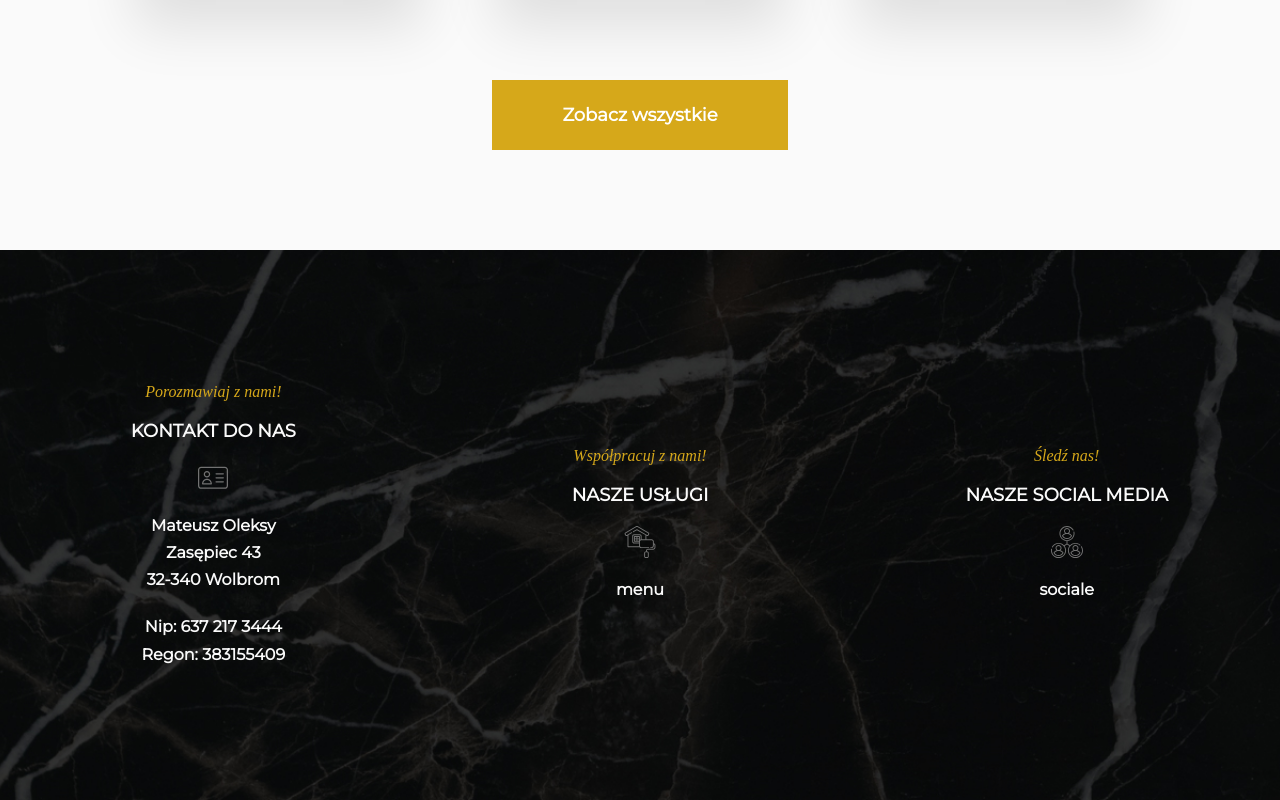
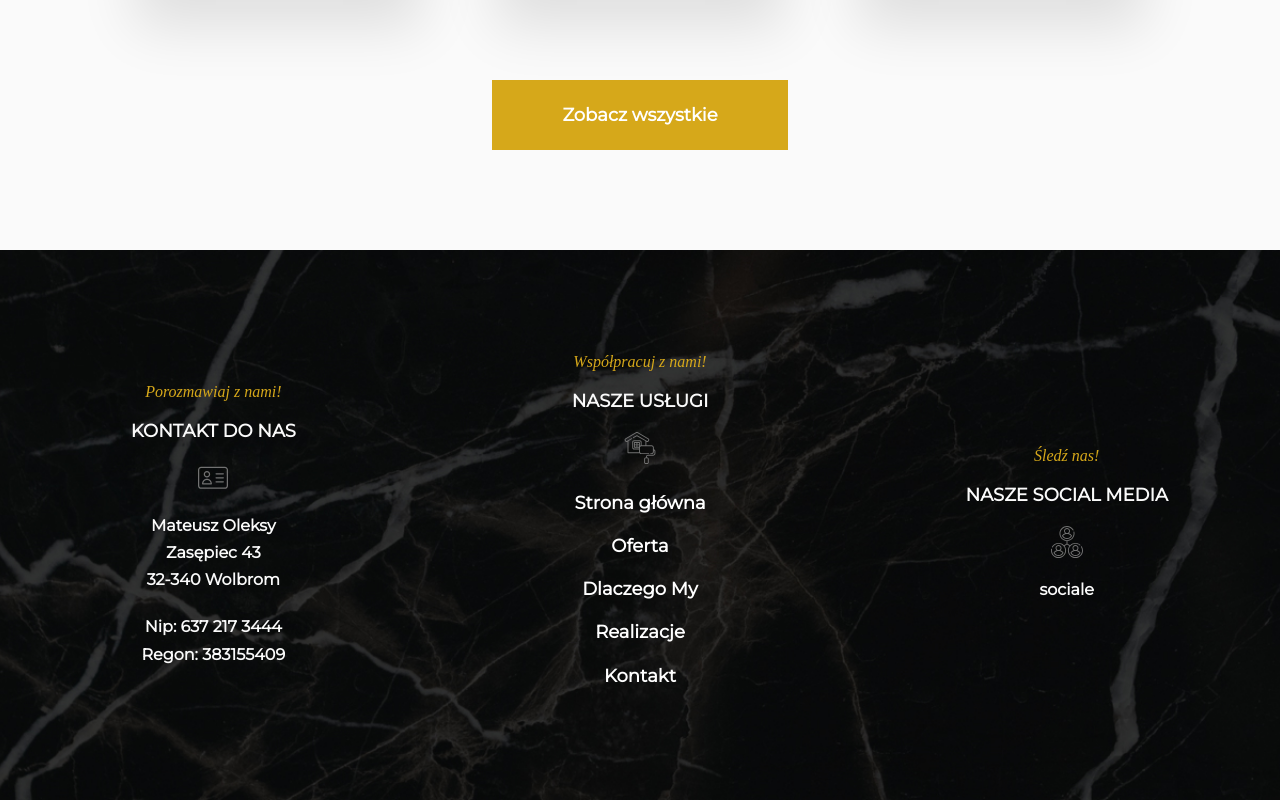
Before and after one commit to mbalazy/glazur-mat, a Next.js app: page / in a window 1280 px wide. Shown: the part 3429-4229 px from the top of the page. Built offline with nearby package versions, Linux system fonts and the light colour scheme; a web font is replaced by a local one.

Commit message:
Create MenuItems in FooterServices; add simpler Link

```diff
--- a/components/atoms/Link/Link.style.ts
+++ b/components/atoms/Link/Link.style.ts
@@ -1,6 +1,16 @@
-import styled from 'styled-components'
+import styled, { css } from 'styled-components'
 import { ButtonBaseStyles as LikeAButtonStyles } from '../Button/Button.style'
+type LinkStylesProps = {
+  simpler?: boolean
+}
 
-export const LinkStyles = styled.a`
+export const LinkStyles = styled.a<LinkStylesProps>`
   ${LikeAButtonStyles}
+
+  ${({ simpler }) =>
+    simpler &&
+    css`
+      background-color: transparent;
+      padding: 0.8rem 3rem;
+    `}
 `
--- a/components/atoms/Link/Link.tsx
+++ b/components/atoms/Link/Link.tsx
@@ -5,12 +5,13 @@ import { LinkStyles } from './Link.style'
 type LinkProps = {
   href: string
   children: string
+  simpler?: boolean
 }
 
-const BaseLink = ({ href, children, ...props }: LinkProps) => {
+const BaseLink = ({ href, children, simpler, ...props }: LinkProps) => {
   return (
     <Link href={href} {...props}>
-      <LinkStyles>{children}</LinkStyles>
+      <LinkStyles simpler={simpler}>{children}</LinkStyles>
     </Link>
   )
 }
--- /dev/null
+++ b/components/atoms/MenuItem/MenuItem.style.ts
@@ -0,0 +1,3 @@
+import styled from 'styled-components'
+
+export const MenuItemWrapper = styled.div``
--- /dev/null
+++ b/components/atoms/MenuItem/MenuItem.tsx
@@ -0,0 +1,15 @@
+import React from 'react'
+import { menuItems } from '../../../theme/businessInfo'
+import BaseLink from '../Link/Link'
+
+type MenuItemProps = typeof menuItems[number]
+
+const MenuItem = ({ label, link }: MenuItemProps) => {
+  return (
+    <BaseLink simpler href={link}>
+      {label}
+    </BaseLink>
+  )
+}
+
+export default MenuItem
--- a/components/molecues/FooterStuff/FooterServices.tsx
+++ b/components/molecues/FooterStuff/FooterServices.tsx
@@ -1,9 +1,11 @@
+import React from 'react'
 import FooterSection from '../../templates/FooterSection'
+import MenuItems from '../MenuItems/MenuItems'
 
 const FooterServices = () => {
   return (
     <FooterSection subheading="Współpracuj z nami!" heading="nasze usługi" icon="/renov.svg">
-      <p>menu</p>
+      <MenuItems />
     </FooterSection>
   )
 }
--- /dev/null
+++ b/components/molecues/MenuItems/MenuItems.style.ts
@@ -0,0 +1,5 @@
+import styled from 'styled-components'
+
+export const MenuItemsWrapper = styled.div`
+  display: grid;
+`
--- /dev/null
+++ b/components/molecues/MenuItems/MenuItems.tsx
@@ -0,0 +1,15 @@
+import { menuItems } from '../../../theme/businessInfo'
+import MenuItem from '../../atoms/MenuItem/MenuItem'
+import { MenuItemsWrapper } from './MenuItems.style'
+
+const MenuItems = () => {
+  return (
+    <MenuItemsWrapper>
+      {menuItems.map((menuItem) => (
+        <MenuItem key={menuItem.label} {...menuItem} />
+      ))}
+    </MenuItemsWrapper>
+  )
+}
+
+export default MenuItems
--- a/theme/businessInfo.ts
+++ b/theme/businessInfo.ts
@@ -122,3 +122,11 @@ export const realizations = [
   { name: 'Salon w Olkuszu', image: '/lazienka1.jpg' },
   { name: 'Taras w Olkuszu', image: '/lazienka1.jpg' },
 ]
+
+export const menuItems = [
+  { label: 'Strona główna', link: '/' },
+  { label: 'Oferta', link: '/oferta' },
+  { label: 'Dlaczego My', link: '/dlaczego-my' },
+  { label: 'Realizacje', link: '/realizacje' },
+  { label: 'Kontakt', link: '/kontakt' },
+]
```
